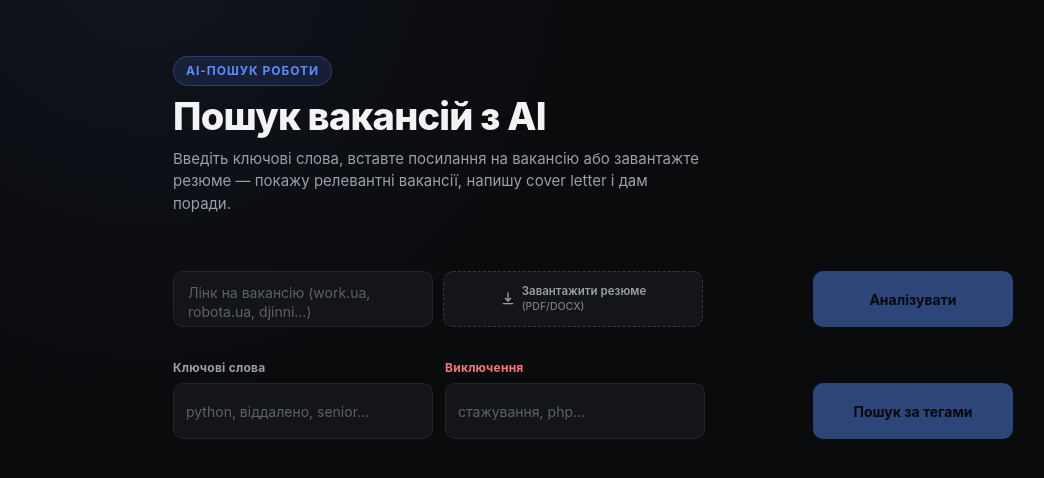
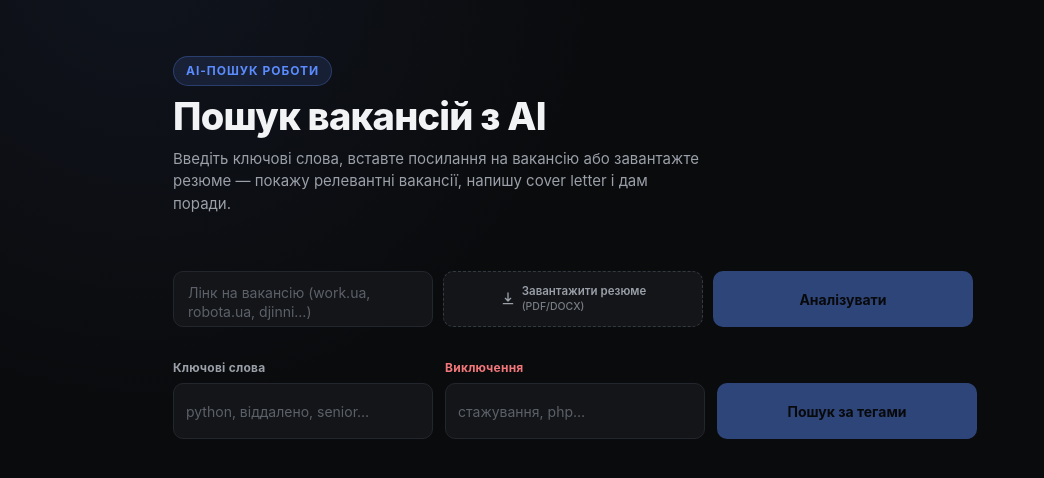
Before and after one commit to beskorsa/ua_jobs_web_copy, a Next.js app: page / in a window 1280 px wide. Shown: the top 478 px of the page, without its empty margins (47-1091 px from the left). Built offline with nearby package versions, Linux system fonts and the light colour scheme.

Commit message:
style: кнопки той же ширины, что и поля; убрать разрыв между полями и кнопками

```diff
--- a/src/app/globals.css
+++ b/src/app/globals.css
@@ -143,9 +143,9 @@ a {
    елемент), тож обидві сині кнопки візуально вишиковуються в одну колонку.
    На вузьких екранах (flex-wrap вище) кнопка просто переходить на свій
    рядок замість накладання. */
-.search-form__submit {
-  margin-left: auto;
-}
+/* Кнопка йде одразу за полями в звичайному потоці (той самий gap, що й
+   між полями) — без margin-left:auto, який розтягував порожній простір
+   до правого краю сторінки й розривав рядок на два "кластери". */
 
 input[type="text"],
 .search-form__input {
@@ -192,14 +192,13 @@ button:hover:not(:disabled) {
    й мінімальна ширина, щоб вони виглядали парою, а не випадково зібраними
    різнорозмірними кнопками на різних рядках/формах. */
 .btn-primary {
-  /* Та сама висота, що й у полів вводу (--control-height) — щоб уся
-     панель (поля + кнопки) виглядала єдиною сіткою однакового розміру. */
+  /* Та сама висота І ширина, що й у полів вводу (--control-height /
+     --field-width) — кнопки більше не окрема "своя" сітка, а частина тієї
+     самої сітки полів: однаковий розмір, той самий рівень, без розтягування
+     фіксованим 200px, яке відрізнялось від ширини полів. */
   height: var(--control-height);
-  /* Фіксована (не мінімальна) ширина — інакше довший текст "Пошук за
-     тегами" розтягує кнопку понад коротший "Знайти", і пара виглядає
-     різнорозмірною попри спільний клас. */
-  width: 200px;
-  flex: 0 0 auto;
+  width: var(--field-width);
+  flex: 0 0 var(--field-width);
   padding: 0 16px;
   display: inline-flex;
   align-items: center;
@@ -631,9 +630,8 @@ button:disabled {
 
 .keyword-panel__submit {
   display: flex;
-  flex: 1 1 auto;
+  flex: 0 0 auto;
   align-items: flex-end;
-  justify-content: flex-end;
 }
 
 .tag-input {
```
